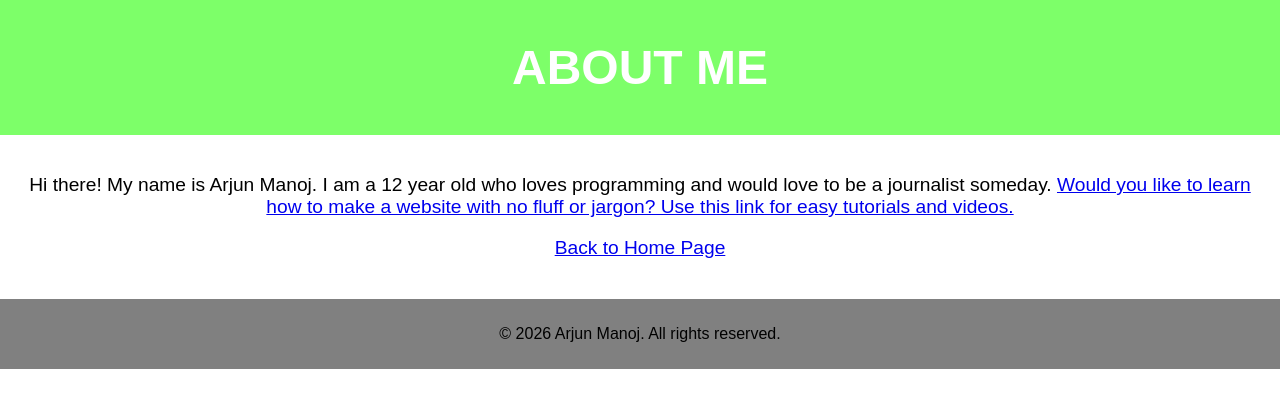
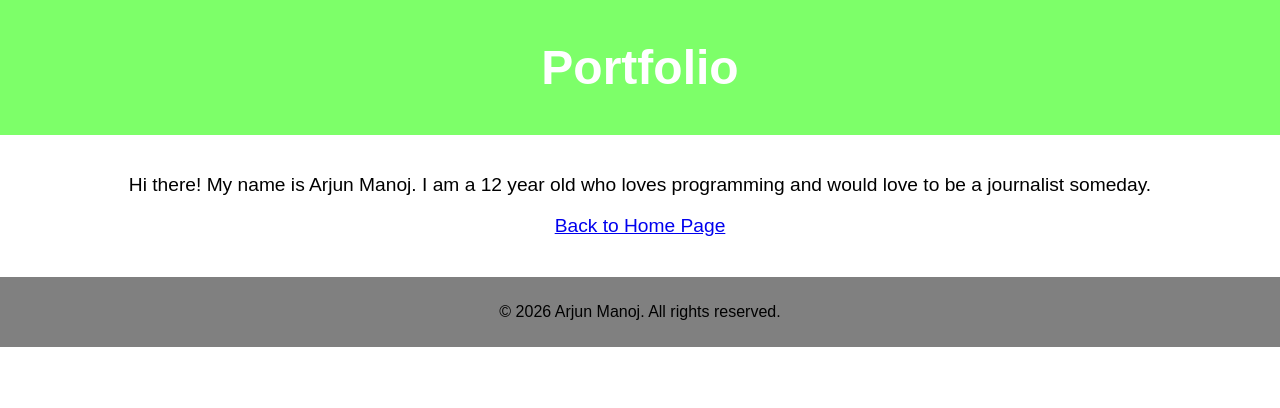
Before and after one commit to Arjun-M-Rocks/Arjun-s-Website, a plain HTML site: page historypink.html in a window 1280 px wide. Drawn offline with Linux system fonts and the light colour scheme.

Commit message:
cce portfolio
added cce portfolio

```diff
--- a/historypink.html
+++ b/historypink.html
@@ -60,12 +60,12 @@
 
 <body>
   <header>
-    <h1>ABOUT ME</h1>
+    <h1>Portfolio</h1>
   </header>
   <main>
     <p> Hi there! My name is Arjun Manoj. I am a 12 year old who loves programming and would love to be a journalist someday.
-      <a href="https://www.w3schools.com">Would you like to learn how to make a website with no fluff or jargon? Use this link for easy
-        tutorials and videos.</a>
+      <a href=Career and Technical Education Paragraph: Currently pursuing my CCE elective, Principles of AV Tech and Communications, this course has given me the opportunity to explore the intersection of arts, audio &video technology, and communications systems, while gaining insight into the diverse career paths this field has to offer — including video production, graphic design, animation, and journalism. Through this experience, I have been developing a strong foundation in computer and technology applications, along with refining my oral and written communication skills. This coursework reflects my growing interest in creative and technical fields and my commitment to building the skills necessary to succeed in them.
+</a>
     </p>
     <a href="index.html">Back to Home Page</a>
 
```
